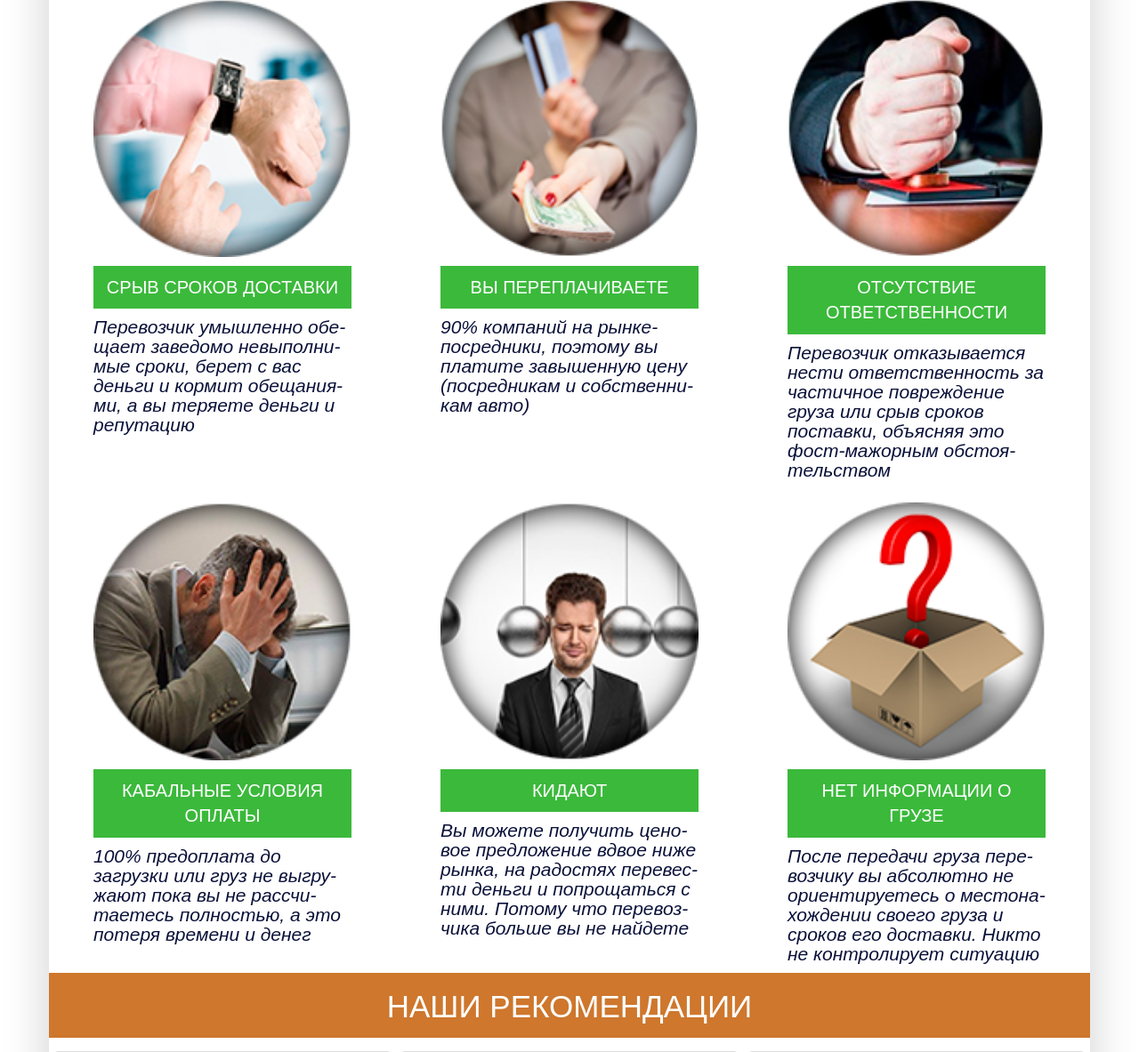
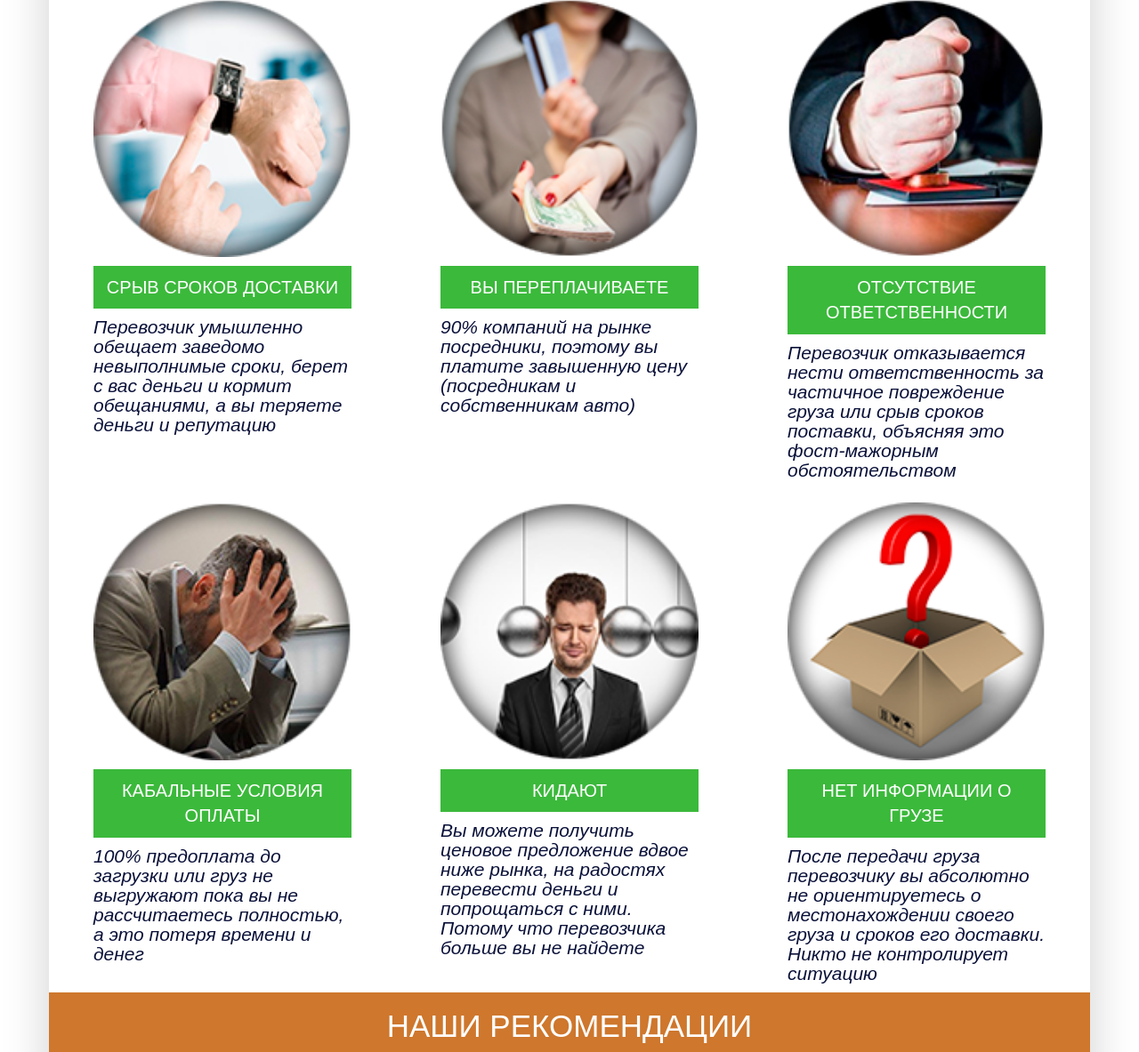
Before and after one commit to Zandreks/CargoTrans, a PHP site: page / in a window 1280 px wide. Shown: the part 3714-4897 px from the top of the page at 89% size. Run offline with PHP 8.4, Linux system fonts and the light colour scheme; some libraries are stand-ins or nearby versions; some web fonts are replaced.

Commit message:
Проверка проекта

```diff
--- a/css/style.css
+++ b/css/style.css
@@ -332,7 +332,7 @@ body {
 }
 .contblok11 img{
   float: left;
-  width: 27%;
+  width: 23%;
       margin-right: 19px;
 }
 .contblok11 h3{
--- a/index.php
+++ b/index.php
@@ -108,14 +108,7 @@
                     <spam class="textaa">И СРОК ДОСТАВКИ</spam>
                     <br/>
                 </h2>
-                <div class="textblok2">
-                    <p> НАШИ ЦЕНЫ<br/>
-                        НИЖЕ РЫНОЧНЫХ НА
-                    </p>
-                </div>
-                <div class="textblok3">
-                    5-10%
-                </div>
+
             </div>
 
         </div>
@@ -306,11 +299,8 @@
                 СРЫВ СРОКОВ ДОСТАВКИ
 
             </div>
-            <p>Перевозчик умышленно обе-
-                щает заведомо невыполни-
-                мые сроки, берет с вас
-                деньги и кормит обещания-
-                ми, а вы теряете деньги
+            <p>Перевозчик умышленно обещает заведомо невыполнимые сроки, берет с вас
+                деньги и кормит обещаниями, а вы теряете деньги
                 и репутацию</p>
         </div>
         <div class="col-md-4 blok9tet">
@@ -321,11 +311,9 @@
                 ВЫ ПЕРЕПЛАЧИВАЕТЕ
 
             </div>
-            <p>90% компаний на рынке-
-                посредники, поэтому вы
+            <p>90% компаний на рынке посредники, поэтому вы
                 платите завышенную цену
-                (посредникам и собственни-
-                кам авто)
+                (посредникам и собственникам авто)
             </p>
         </div>
         <div class="col-md-4 blok9tet">
@@ -341,8 +329,7 @@
                 частичное повреждение
                 груза или срыв сроков
                 поставки, объясняя это
-                фост-мажорным обстоя-
-                тельством</p>
+                фост-мажорным обстоятельством</p>
         </div>
 
         <div class="col-md-4 blok9tet">
@@ -355,9 +342,7 @@
 
             </div>
             <p>100% предоплата до
-                загрузки или груз не выгру-
-                жают пока вы не рассчи-
-                таетесь полностью, а это
+                загрузки или груз не выгружают пока вы не рассчитаетесь полностью, а это
                 потеря времени и денег
             </p>
         </div>
@@ -369,12 +354,9 @@
                 КИДАЮТ
 
             </div>
-            <p>Вы можете получить цено-
-                вое предложение вдвое ниже
-                рынка, на радостях перевес-
-                ти деньги и попрощаться с
-                ними. Потому что перевоз-
-                чика больше вы не найдете</p>
+            <p>Вы можете получить ценовое предложение вдвое ниже
+                рынка, на радостях перевести деньги и попрощаться с
+                ними. Потому что перевозчика больше вы не найдете</p>
         </div>
         <div class="col-md-4 blok9tet">
             <div class="ingblok9">
@@ -384,10 +366,8 @@
                 НЕТ ИНФОРМАЦИИ
                 О ГРУЗЕ
             </div>
-            <p>После передачи груза пере-
-                возчику вы абсолютно не
-                ориентируетесь о местона-
-                хождении своего груза и
+            <p>После передачи груза перевозчику вы абсолютно не
+                ориентируетесь о местонахождении своего груза и
                 сроков его доставки. Никто
                 не контролирует ситуацию</p>
         </div>
@@ -439,18 +419,14 @@
     <img src="img/СжатыеСрокиДоставки.png"  class="ing-rounded" alt="">
 
     <h3>СЖАТЫЕ СРОКИ ДОСТАВКИ</h3>
-    <p>Ежедневное отправление сбор-
-  ных грузов. Отсутствие оста-
-  новок в дороге и новый парк ав-
-  тотранспорта гарантируют</p>
+    <p>Ежедневное отправление сборных грузов. Отсутствие остановок в дороге и новый парк автотранспорта гарантируют</p>
   </div>
   <div class="col-md-6 contblok11" id="iconblok2">
     <img src="img/НизкиеЦены.png"  class="ing-rounded" alt="">
 
-    <h3>НИЗКИЕ ЦЕНЫ</h3>
+    <h3>ЭКОНОМИЯ</h3>
     <p>Работая напрямую с нами, вы
-  экономите деньги на транс-
-  портных услугах и спокойно
+  экономите деньги на транспортных услугах и спокойно
   занимаетесь профильным
   бизнесом</p>
   </div>
@@ -459,36 +435,27 @@
   <div class="col-md-6 contblok11" id="iconblok3">
     <img src="img/ПолнаяОтветственность.png"  class="ing-rounded" alt="">
     <h3>ПОЛНАЯ ОТВЕТСТВЕННОСТЬ</h3>
-    <p>Мы несем 100% ответствен-
-  ность за повреждение и потерю
-  груза, а также за просрочку до-
-  ставки</p>
+    <p>Мы несем 100% ответственность за повреждение и потерю
+  груза, а также за просрочку доставки</p>
   </div>
   <div class="col-md-6 contblok11" id="iconblok4">
     <img src="img/ОтсрочкаПлатежа.png"  class="ing-rounded" alt="">
 
     <h3>ОТСРОЧКА ПЛАТЕЖА</h3>
-    <p>Мы всегда индивидуально об-
-  суждаем условия оплаты в за-
-  висимости от условий пере-30%
-  возки</p>
+    <p>Мы всегда индивидуально обсуждаем условия оплаты в зависимости от условий перевозки</p>
   </div>
 
   <div class="col-md-6 contblok11" id="iconblok5">
     <img src="img/СтрахованиеГруза.png"  class="ing-rounded" alt="">
 
     <h3>СТРАХОВАНИЕ ГРУЗА</h3>
-    <p>Мы страхуем ваш груз для га-
-  рантии возмещения причинен-
-  ного ущерба в случае возникно-
-  вения проблем</p>
+    <p>Мы страхуем ваш груз для гарантии возмещения причиненного ущерба в случае возникновения проблем</p>
   </div>
   <div class="col-md-6 contblok11" id="iconblok6">
     <img src="img/Слежени.png"  class="ing-rounded" alt="">
 
     <h3>СЛЕЖЕНИЕ 24/7</h3>
-    <p>С момента погрузки мы осу-
-  ществляем онлайн-слежение и
+    <p>С момента погрузки мы осуществляем онлайн слежение и
   предоставляем Вам отчет о
   передвижении груза
   </p>
--- a/php/caall.php
+++ b/php/caall.php
@@ -6,8 +6,8 @@ $phone = htmlspecialchars($_POST["phone"]);
 $HTTP_HOST = parse_url('http://'.$_SERVER["HTTP_HOST"]); // не трогать!!!
 $HTTP_HOST = str_replace(array("http://","www."),"",$HTTP_HOST['host']); // не трогать!!! вырезает с адреса: "www" для формирования e-mail от которого придёт уведомление
 
-$to = "Cargotransastana@mail.ru"; // кому отсылать: адрес e-mail
-$from = "Cargotransastana@mail.ru"; // адрес, от которого придёт уведомление, желательно указать существующий ящик на хостинге!
+$to = "cargotransastana@mail.ru"; // кому отсылать: адрес e-mail
+$from = "test@test.startnext.kz"; // адрес, от которого придёт уведомление, желательно указать существующий ящик на хостинге!
 $signature = 'Заявка на обратный звонок'; // подпись в письме
 $title = "Заявка на обратный звонок с сайта http://".$_SERVER["HTTP_HOST"];
 $body="<h1>Заявка на обратный звонок от  </h1> <br><p>Имя:$name Email:$email Телефон: $phone </p>";
```
